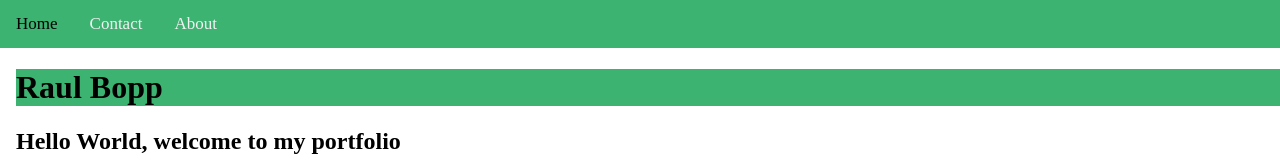
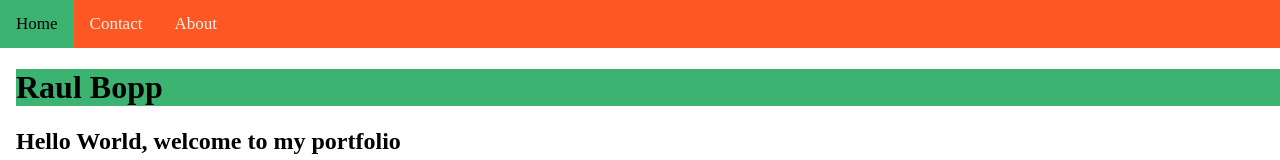
Before and after one commit to RaulBopp/portfolio, a plain HTML site: page index.html in a window 1280 px wide. Shown: the top 160 px of the page. Drawn offline with Linux system fonts and the light colour scheme.

Commit message:
Update main.css

```diff
--- a/main.css
+++ b/main.css
@@ -2,7 +2,7 @@ body {margin:0;}
 
 .topnav {
     overflow: hidden;
-    background-color: #3cb371;
+    background-color: #ff5722;
   }
   .topnav a {
   float: left;
```
